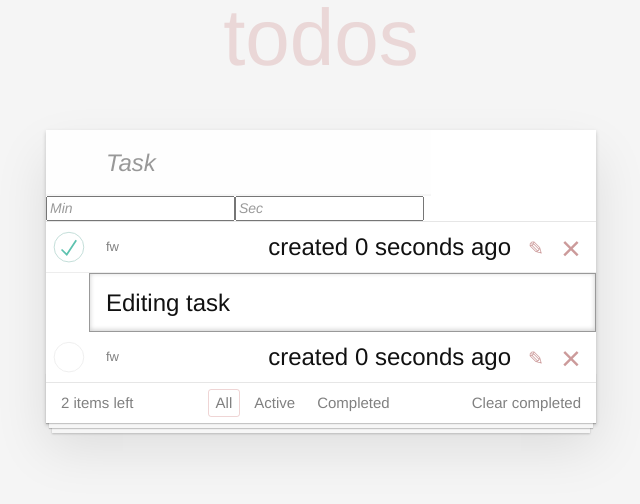
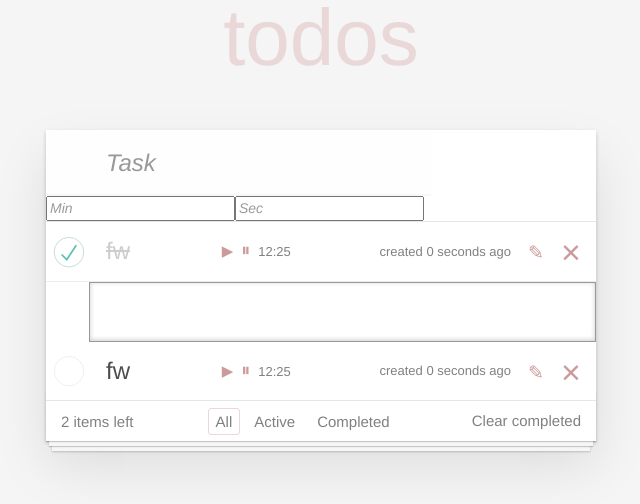
Before and after one commit to Aleksandr-Fi/react-second, a React (Create React App) app: page / in a window 1280 px wide. Shown: the top 504 px of the page, without its empty margins (319-959 px from the left). Built offline with nearby package versions, Linux system fonts and the light colour scheme.

Commit message:
Update Task.jsx

```diff
--- a/src/components/Task/Task.jsx
+++ b/src/components/Task/Task.jsx
@@ -57,8 +57,13 @@ export default class Task extends Component {
             <input className="toggle" type="checkbox" onChange={onCompleted} defaultChecked={checked} />
           </label>
           <label>
-            <span className="description">{text}</span>
-            <span className="created">{`created ${formatDistanceToNowStrict(created)} ago`}</span>
+            <span className="title">{text}</span>
+            <span className="description">
+              <button className="icon icon-play"></button>
+              <button className="icon icon-pause"></button>
+              {' 12:25 '}
+            </span>
+            <span className="description">{`created ${formatDistanceToNowStrict(created)} ago`}</span>
           </label>
           <button className="icon icon-edit" title="edit" onClick={onEditing}></button>
           <button className="icon icon-destroy" title="destroy" onClick={onDestroy}></button>
@@ -69,7 +74,7 @@ export default class Task extends Component {
               ref={this.props.editing ? (input) => input && input.focus() : null}
               type="text"
               className="edit"
-              defaultValue={text}
+              // defaultValue={text}
               onChange={this.onChangeText}
             />
           </label>
```
